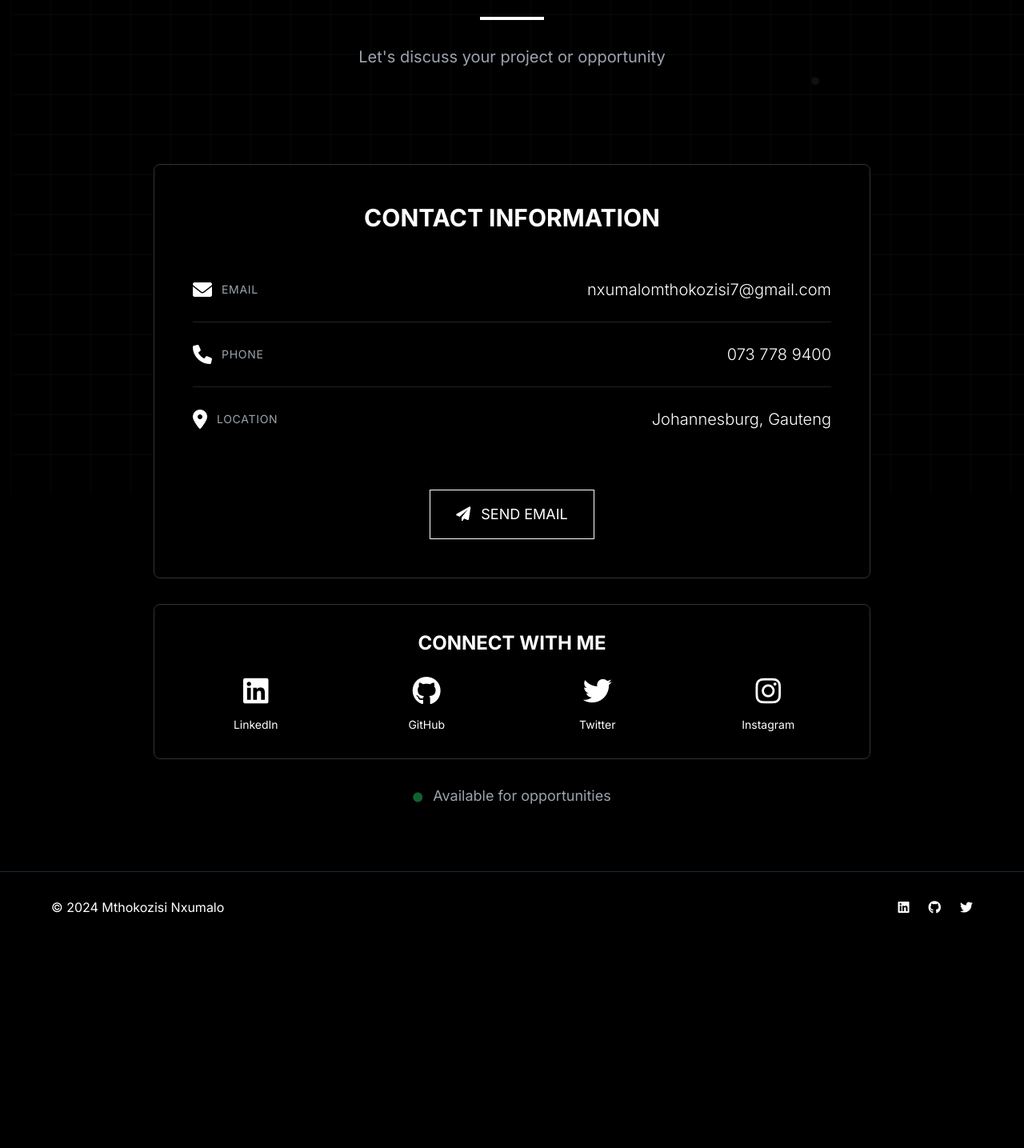
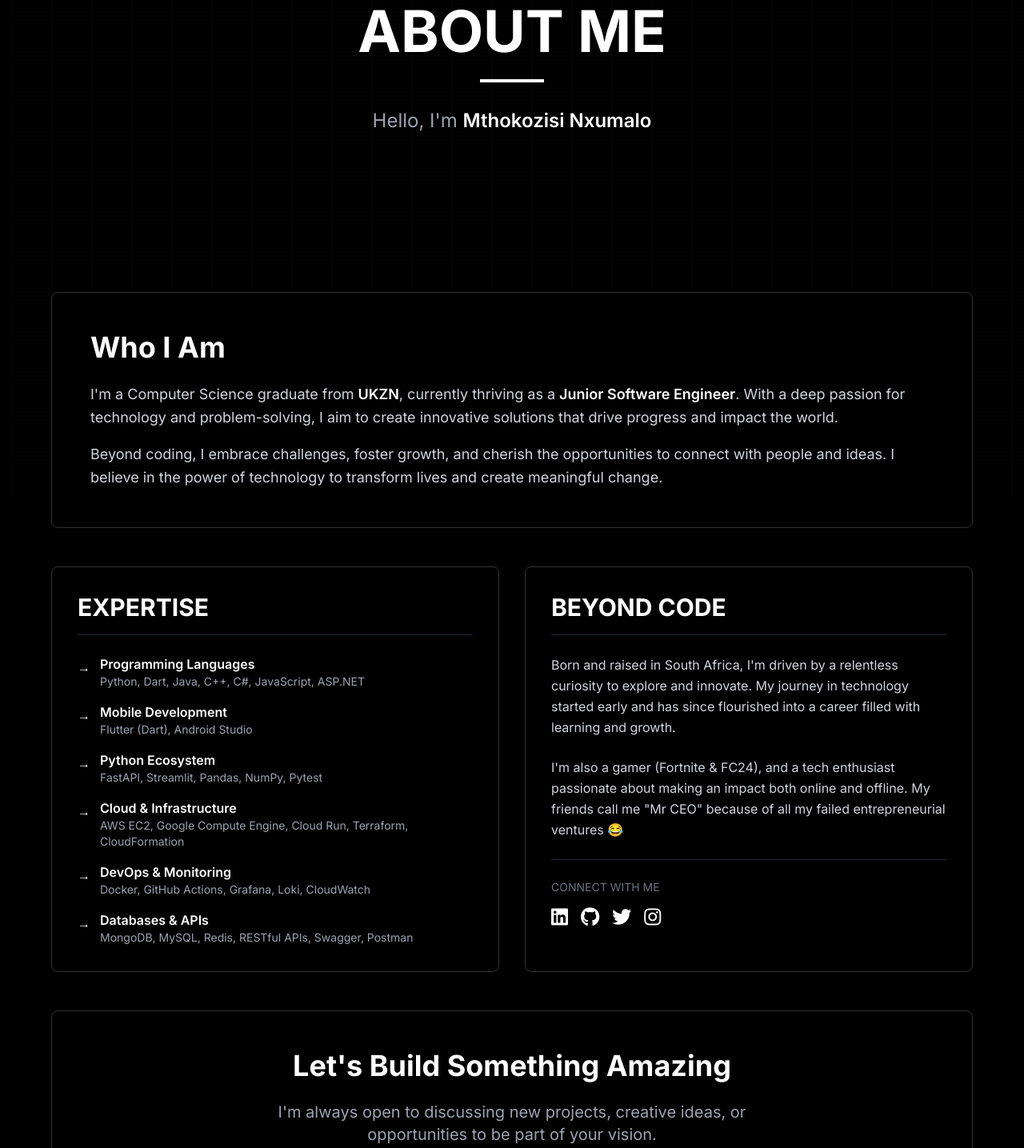
Before and after one commit to mthoko-n/web-portfolio, a website: page about.html in a window 1280 px wide. Shown: the part 195-1630 px from the top of the page at 80% size. Before the commit the page ends 1373 px from the top, so only its background shows below. Drawn offline with nearby package versions, Linux system fonts and the light colour scheme.

Commit message:
fix : Website navbar fix

```diff
--- a/about.html
+++ b/about.html
@@ -11,8 +11,8 @@
   </script>
   <meta charset="UTF-8">
   <meta name="viewport" content="width=device-width, initial-scale=1.0">
-  <title>Contact - Mthokozisi Nxumalo</title>
-  <link rel="icon" href="Images/Mr-CEO-logo.png" sizes="32x32" type="image/png">
+  <title>About - Mthokozisi Nxumalo</title>
+  <link rel="icon" href="Images/mrceo_logo.png" sizes="32x32" type="image/png">
   <script src="https://cdn.tailwindcss.com"></script>
   <link rel="stylesheet" href="https://cdnjs.cloudflare.com/ajax/libs/font-awesome/6.0.0-beta3/css/all.min.css">
   <style>
@@ -29,7 +29,6 @@
       background: #000;
       color: #fff;
       overflow-x: hidden;
-      min-height: 100vh;
     }
 
     html {
@@ -70,7 +69,7 @@
 
     /* Hero Section */
     .hero-section {
-      min-height: 40vh;
+      min-height: 60vh;
       display: flex;
       align-items: center;
       justify-content: center;
@@ -91,8 +90,8 @@
       }
     }
 
-    /* Contact Card */
-    .contact-card {
+    /* Content Cards */
+    .content-card {
       background: #000;
       border: 1px solid #333;
       transition: all 0.3s ease;
@@ -100,7 +99,7 @@
       overflow: hidden;
     }
 
-    .contact-card::before {
+    .content-card::before {
       content: '';
       position: absolute;
       top: 0;
@@ -111,37 +110,13 @@
       transition: left 0.5s ease;
     }
 
-    .contact-card:hover::before {
+    .content-card:hover::before {
       left: 100%;
     }
 
-    .contact-card:hover {
+    .content-card:hover {
       border-color: #666;
       transform: translateY(-5px);
-    }
-
-    /* Contact Item */
-    .contact-item {
-      transition: all 0.3s ease;
-      border-bottom: 1px solid #222;
-      padding: 1.5rem 0;
-    }
-
-    .contact-item:last-child {
-      border-bottom: none;
-    }
-
-    .contact-item:hover {
-      padding-left: 10px;
-    }
-
-    .contact-item a {
-      color: #fff;
-      transition: all 0.3s ease;
-    }
-
-    .contact-item a:hover {
-      color: #999;
     }
 
     /* Button Hover */
@@ -154,13 +129,14 @@
       box-shadow: 0 0 20px rgba(255,255,255,0.3);
     }
 
+    /* Mobile Menu */
     .mobile-menu-btn {
       display: none;
     }
 
     @media (max-width: 768px) {
       .desktop-nav {
-        display: none;
+        display: none !important;
       }
 
       .mobile-menu-btn {
@@ -168,64 +144,26 @@
       }
     }
 
-    /* Floating Particles */
-    @keyframes floatParticles {
-      0% {
-        transform: translateY(0) rotate(0deg);
-        opacity: 0.3;
-      }
-      50% {
-        transform: translateY(-30px) rotate(180deg);
-        opacity: 0.6;
-      }
-      100% {
-        transform: translateY(0) rotate(360deg);
-        opacity: 0.3;
-      }
+    /* Skill Items */
+    .skill-item {
+      transition: all 0.3s ease;
     }
 
-    .particle {
-      position: fixed;
-      background-color: rgba(255, 255, 255, 0.1);
-      border-radius: 50%;
-      animation: floatParticles 8s ease-in-out infinite;
-      pointer-events: none;
-      z-index: 1;
+    .skill-item:hover {
+      transform: translateX(5px);
+      color: #fff;
     }
 
-    .particle:nth-child(1) {
-      top: 20%;
-      left: 10%;
-      width: 8px;
-      height: 8px;
-      animation-duration: 6s;
+    /* Section Reveal */
+    .reveal {
+      opacity: 0;
+      transform: translateY(50px);
+      transition: all 0.8s ease;
     }
 
-    .particle:nth-child(2) {
-      top: 60%;
-      left: 80%;
-      width: 12px;
-      height: 12px;
-      animation-duration: 8s;
-      animation-delay: 2s;
-    }
-
-    .particle:nth-child(3) {
-      top: 40%;
-      right: 20%;
-      width: 10px;
-      height: 10px;
-      animation-duration: 7s;
-      animation-delay: 1s;
-    }
-
-    .particle:nth-child(4) {
-      bottom: 30%;
-      left: 30%;
-      width: 6px;
-      height: 6px;
-      animation-duration: 9s;
-      animation-delay: 3s;
+    .reveal.active {
+      opacity: 1;
+      transform: translateY(0);
     }
   </style>
 </head>
@@ -233,20 +171,17 @@
   <!-- Grid Background -->
   <div class="grid-bg"></div>
 
-  <!-- Floating Particles -->
-  <div class="particle"></div>
-  <div class="particle"></div>
-  <div class="particle"></div>
-  <div class="particle"></div>
-
   <!-- Navigation -->
   <nav>
     <div class="max-w-7xl mx-auto px-6 py-4 flex justify-between items-center">
-      <a href="index.html" class="text-xl font-bold tracking-wider hover:text-gray-400 transition">MN</a>
+      <div class="flex items-center">
+        <img src="Images/mrceo_logo.png" alt="Logo" class="h-10 w-10 object-contain">
+      </div>
       <div class="desktop-nav flex gap-8">
         <a href="index.html" class="hover:text-gray-400 transition">Home</a>
-        <a href="about.html" class="hover:text-gray-400 transition">About</a>
-        <a href="design_page.html" class="hover:text-gray-400 transition">Design Work</a>
+        <a href="index.html#skills" class="hover:text-gray-400 transition">Skills</a>
+        <a href="index.html#work" class="hover:text-gray-400 transition">Work</a>
+        <a href="contact.html" class="hover:text-gray-400 transition">Contact</a>
       </div>
       <button class="mobile-menu-btn text-white" id="mobile-menu-toggle">
         <svg class="w-6 h-6" fill="none" stroke="currentColor" viewBox="0 0 24 24">
@@ -258,8 +193,9 @@
     <div id="mobile-menu" class="hidden bg-black border-t border-gray-800">
       <div class="flex flex-col px-6 py-4 space-y-4">
         <a href="index.html" class="hover:text-gray-400 transition">Home</a>
-        <a href="about.html" class="hover:text-gray-400 transition">About</a>
-        <a href="design_page.html" class="hover:text-gray-400 transition">Design Work</a>
+        <a href="index.html#skills" class="hover:text-gray-400 transition">Skills</a>
+        <a href="index.html#work" class="hover:text-gray-400 transition">Work</a>
+        <a href="contact.html" class="hover:text-gray-400 transition">Contact</a>
       </div>
     </div>
   </nav>
@@ -267,101 +203,119 @@
   <!-- Hero Section -->
   <section class="hero-section pt-20 px-6">
     <div class="max-w-6xl mx-auto text-center fade-in">
-      <h1 class="text-5xl md:text-7xl font-bold mb-6">GET IN TOUCH</h1>
+      <h1 class="text-5xl md:text-7xl font-bold mb-6">ABOUT ME</h1>
       <div class="w-20 h-1 bg-white mx-auto mb-8"></div>
-      <p class="text-xl text-gray-400 max-w-3xl mx-auto">
-        Let's discuss your project or opportunity
+      <p class="text-xl md:text-2xl text-gray-400 max-w-3xl mx-auto leading-relaxed">
+        Hello, I'm <span class="text-white font-semibold">Mthokozisi Nxumalo</span>
       </p>
     </div>
   </section>
 
-  <!-- Contact Section -->
+  <!-- Main Content -->
   <section class="py-20 px-6 relative z-10">
-    <div class="max-w-4xl mx-auto">
+    <div class="max-w-6xl mx-auto space-y-12">
 
-      <!-- Main Contact Card -->
-      <div class="contact-card p-8 md:p-12 rounded-lg mb-8">
-        <h2 class="text-3xl font-bold mb-8 text-center">CONTACT INFORMATION</h2>
+      <!-- Introduction Card -->
+      <div class="content-card p-8 md:p-12 rounded-lg reveal">
+        <h2 class="text-3xl md:text-4xl font-bold mb-6">Who I Am</h2>
+        <p class="text-lg text-gray-300 leading-relaxed mb-4">
+          I'm a Computer Science graduate from <span class="text-white font-semibold">UKZN</span>, currently thriving as a <span class="text-white font-semibold">Junior Software Engineer</span>. With a deep passion for technology and problem-solving, I aim to create innovative solutions that drive progress and impact the world.
+        </p>
+        <p class="text-lg text-gray-300 leading-relaxed">
+          Beyond coding, I embrace challenges, foster growth, and cherish the opportunities to connect with people and ideas. I believe in the power of technology to transform lives and create meaningful change.
+        </p>
+      </div>
 
-        <div class="space-y-0">
-          <!-- Email -->
-          <div class="contact-item">
-            <div class="flex flex-col md:flex-row md:items-center md:justify-between gap-2">
-              <div class="flex items-center gap-3">
-                <i class="fas fa-envelope text-2xl"></i>
-                <span class="text-gray-400 text-sm uppercase tracking-wider">Email</span>
+      <!-- Two Column Layout -->
+      <div class="grid md:grid-cols-2 gap-8">
+
+        <!-- Expertise -->
+        <div class="content-card p-8 rounded-lg reveal">
+          <h2 class="text-3xl font-bold mb-6 border-b border-gray-800 pb-4">EXPERTISE</h2>
+          <div class="space-y-4">
+            <div class="skill-item text-gray-400 flex items-start gap-3">
+              <span class="text-white mt-1">→</span>
+              <div>
+                <div class="text-white font-semibold">Programming Languages</div>
+                <div class="text-sm">Python, Dart, Java, C++, C#, JavaScript, ASP.NET</div>
               </div>
-              <a href="mailto:nxumalomthokozisi7@gmail.com" class="text-lg md:text-xl font-light break-all">
-                nxumalomthokozisi7@gmail.com
-              </a>
             </div>
-          </div>
-
-          <!-- Phone -->
-          <div class="contact-item">
-            <div class="flex flex-col md:flex-row md:items-center md:justify-between gap-2">
-              <div class="flex items-center gap-3">
-                <i class="fas fa-phone text-2xl"></i>
-                <span class="text-gray-400 text-sm uppercase tracking-wider">Phone</span>
+            <div class="skill-item text-gray-400 flex items-start gap-3">
+              <span class="text-white mt-1">→</span>
+              <div>
+                <div class="text-white font-semibold">Mobile Development</div>
+                <div class="text-sm">Flutter (Dart), Android Studio</div>
               </div>
-              <a href="tel:0737789400" class="text-lg md:text-xl font-light">
-                073 778 9400
-              </a>
             </div>
-          </div>
-
-          <!-- Location -->
-          <div class="contact-item">
-            <div class="flex flex-col md:flex-row md:items-center md:justify-between gap-2">
-              <div class="flex items-center gap-3">
-                <i class="fas fa-map-marker-alt text-2xl"></i>
-                <span class="text-gray-400 text-sm uppercase tracking-wider">Location</span>
+            <div class="skill-item text-gray-400 flex items-start gap-3">
+              <span class="text-white mt-1">→</span>
+              <div>
+                <div class="text-white font-semibold">Python Ecosystem</div>
+                <div class="text-sm">FastAPI, Streamlit, Pandas, NumPy, Pytest</div>
               </div>
-              <span class="text-lg md:text-xl font-light">
-                Johannesburg, Gauteng
-              </span>
+            </div>
+            <div class="skill-item text-gray-400 flex items-start gap-3">
+              <span class="text-white mt-1">→</span>
+              <div>
+                <div class="text-white font-semibold">Cloud & Infrastructure</div>
+                <div class="text-sm">AWS EC2, Google Compute Engine, Cloud Run, Terraform, CloudFormation</div>
+              </div>
+            </div>
+            <div class="skill-item text-gray-400 flex items-start gap-3">
+              <span class="text-white mt-1">→</span>
+              <div>
+                <div class="text-white font-semibold">DevOps & Monitoring</div>
+                <div class="text-sm">Docker, GitHub Actions, Grafana, Loki, CloudWatch</div>
+              </div>
+            </div>
+            <div class="skill-item text-gray-400 flex items-start gap-3">
+              <span class="text-white mt-1">→</span>
+              <div>
+                <div class="text-white font-semibold">Databases & APIs</div>
+                <div class="text-sm">MongoDB, MySQL, Redis, RESTful APIs, Swagger, Postman</div>
+              </div>
             </div>
           </div>
         </div>
 
-        <!-- CTA Button -->
-        <div class="mt-12 text-center">
-          <a href="mailto:nxumalomthokozisi7@gmail.com" class="btn-hover inline-block px-8 py-4 border border-white hover:bg-white hover:text-black transition text-lg">
-            <i class="fas fa-paper-plane mr-2"></i>
-            SEND EMAIL
-          </a>
+        <!-- Personal Side -->
+        <div class="content-card p-8 rounded-lg reveal">
+          <h2 class="text-3xl font-bold mb-6 border-b border-gray-800 pb-4">BEYOND CODE</h2>
+          <p class="text-gray-300 leading-relaxed mb-6">
+            Born and raised in South Africa, I'm driven by a relentless curiosity to explore and innovate. My journey in technology started early and has since flourished into a career filled with learning and growth.
+          </p>
+          <p class="text-gray-300 leading-relaxed mb-6">
+            I'm also a gamer (Fortnite & FC24), and a tech enthusiast passionate about making an impact both online and offline. My friends call me "Mr CEO" because of all my failed entrepreneurial ventures 😂
+          </p>
+          <div class="pt-6 border-t border-gray-800">
+            <div class="text-sm text-gray-500 mb-3">CONNECT WITH ME</div>
+            <div class="flex gap-4">
+              <a href="https://www.linkedin.com/in/mthokozisi-nxumalo/" class="text-2xl hover:text-gray-400 transition">
+                <i class="fab fa-linkedin"></i>
+              </a>
+              <a href="https://github.com/mthoko-n" class="text-2xl hover:text-gray-400 transition">
+                <i class="fab fa-github"></i>
+              </a>
+              <a href="https://x.com/mthoko_dev" class="text-2xl hover:text-gray-400 transition">
+                <i class="fab fa-twitter"></i>
+              </a>
+              <a href="https://www.instagram.com/mthoko__n/" class="text-2xl hover:text-gray-400 transition">
+                <i class="fab fa-instagram"></i>
+              </a>
+            </div>
+          </div>
         </div>
       </div>
 
-      <!-- Social Links Card -->
-      <div class="contact-card p-8 rounded-lg">
-        <h3 class="text-2xl font-bold mb-6 text-center">CONNECT WITH ME</h3>
-        <div class="grid grid-cols-2 md:grid-cols-4 gap-6">
-          <a href="https://www.linkedin.com/in/mthokozisi-nxumalo/" class="flex flex-col items-center gap-3 hover:text-gray-400 transition">
-            <i class="fab fa-linkedin text-4xl"></i>
-            <span class="text-sm">LinkedIn</span>
-          </a>
-          <a href="https://github.com/mthoko-n" class="flex flex-col items-center gap-3 hover:text-gray-400 transition">
-            <i class="fab fa-github text-4xl"></i>
-            <span class="text-sm">GitHub</span>
-          </a>
-          <a href="https://x.com/mthoko__n" class="flex flex-col items-center gap-3 hover:text-gray-400 transition">
-            <i class="fab fa-twitter text-4xl"></i>
-            <span class="text-sm">Twitter</span>
-          </a>
-          <a href="https://www.instagram.com/mthoko__n/" class="flex flex-col items-center gap-3 hover:text-gray-400 transition">
-            <i class="fab fa-instagram text-4xl"></i>
-            <span class="text-sm">Instagram</span>
-          </a>
-        </div>
-      </div>
-
-      <!-- Availability Notice -->
-      <div class="mt-8 text-center">
-        <p class="text-gray-400 text-lg">
-          <i class="fas fa-circle text-green-500 text-xs mr-2 animate-pulse"></i>
-          Available for opportunities
+      <!-- CTA Section -->
+      <div class="content-card p-12 rounded-lg text-center reveal">
+        <h2 class="text-3xl md:text-4xl font-bold mb-6">Let's Build Something Amazing</h2>
+        <p class="text-xl text-gray-400 mb-8 max-w-2xl mx-auto">
+          I'm always open to discussing new projects, creative ideas, or opportunities to be part of your vision.
         </p>
+        <a href="contact.html" class="btn-hover inline-block px-8 py-4 border border-white hover:bg-white hover:text-black transition">
+          GET IN TOUCH
+        </a>
       </div>
 
     </div>
@@ -370,7 +324,7 @@
   <!-- Footer -->
   <footer class="border-t border-gray-800 py-8 px-6 bg-black relative z-10">
     <div class="max-w-6xl mx-auto flex flex-col md:flex-row justify-between items-center gap-4">
-      <div>© 2024 Mthokozisi Nxumalo</div>
+      <div>© 2025 Mthokozisi Nxumalo</div>
       <div class="flex gap-6">
         <a href="https://www.linkedin.com/in/mthokozisi-nxumalo/" class="hover:text-gray-400 transition">
           <i class="fab fa-linkedin"></i>
@@ -401,6 +355,24 @@
         mobileMenu.classList.add('hidden');
       });
     });
+
+    // Reveal on Scroll
+    const reveals = document.querySelectorAll('.reveal');
+
+    const revealOnScroll = () => {
+      reveals.forEach(element => {
+        const windowHeight = window.innerHeight;
+        const elementTop = element.getBoundingClientRect().top;
+        const elementVisible = 150;
+
+        if (elementTop < windowHeight - elementVisible) {
+          element.classList.add('active');
+        }
+      });
+    };
+
+    window.addEventListener('scroll', revealOnScroll);
+    revealOnScroll();
   </script>
 </body>
 </html>
```
Also changed, not shown: contact.html (+2 -1 lines), index.html (+4 -2 lines).
